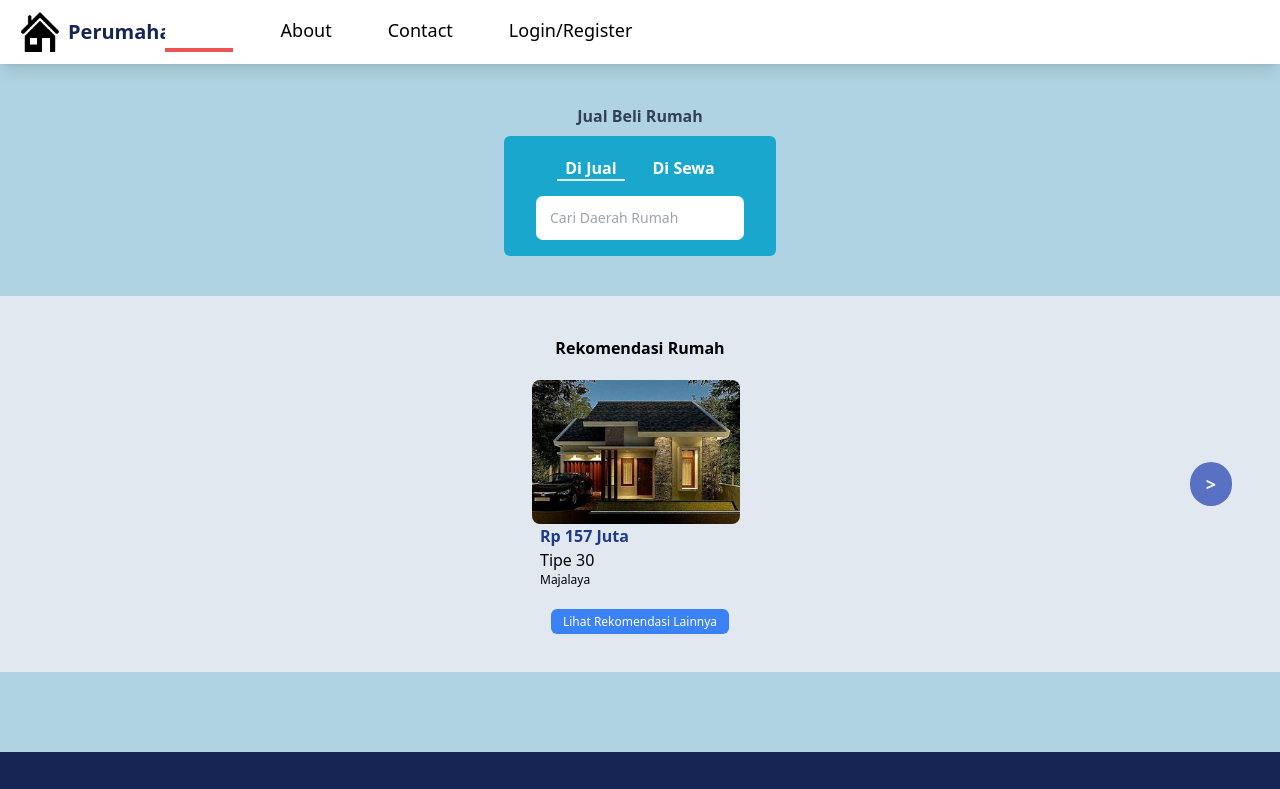
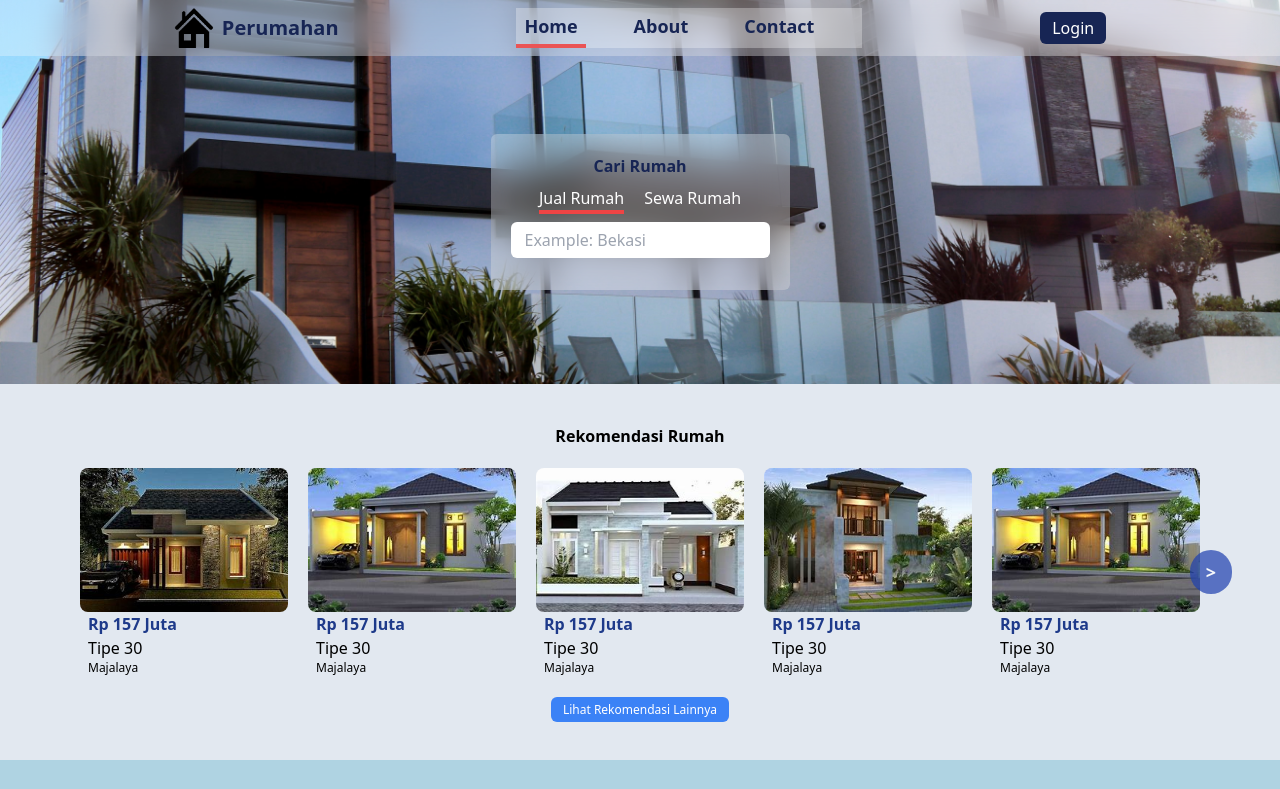
Before and after one commit to matiusdimas/web-perumahan-html, a website: page index.html in a window 1280 px wide. Shown: the top 789 px of the page. Drawn offline with Linux system fonts and the light colour scheme.

Commit message:
perubahan pada responsive dan navbar

```diff
--- a/index.html
+++ b/index.html
@@ -11,73 +11,74 @@
 </head>
 
 <body class="bg-white">
-    <!-- nav strt -->
-    <nav class="flex sticky top-0 z-[100] bg-white shadow-lg px-5 w-full py-3 items-center">
-        <div class="flex items-center gap-2">
+
+    <div class="h-96 w-full bg-bottom bg-cover bg-no-repeat grid place-items-center bg-[url('../img/pexels-expect-best-323780.jpg')]">
+        <div class="bg-transparent fixed top-0 z-[500] w-full  flex md:justify-center">
+            <nav class="bg-white/30 backdrop-blur-lg w-full  flex px-4 py-2 md:justify-evenly md:gap-5">
+                <div class="flex items-center gap-2 ">
                     <img class="w-10" src="./img/PERUMAHAN__1_-removebg-preview.png" alt="icon">
                     <h1 class="font-bold text-xl text-blue-950">Perumahan</h1>
                 </div>
-        <div id="hamburger" class="flex flex-col mt-1 gap-1 cursor-pointer lg:hidden absolute right-0 mr-12">
+                <div id="hamburger" class="flex flex-col mt-3 gap-1 cursor-pointer md:hidden absolute right-0 mr-12">
                     <span class="w-6 h-[3px] bg-black transition duration-300 ease-in-out origin-top-left "></span>
                     <span class="w-6 h-[3px] bg-black transition duration-300 ease-in-out"></span>
                     <span class="w-6 h-[3px] bg-black transition duration-300 ease-in-out origin-bottom-left"></span>
                 </div>
                 <div id="list-nav"
-            class="navnull absolute z-50 left-0 mt-[13rem] lg:mt-0 w-full  bg-white text-center lg:static lg:flex lg:opacity-100 lg:visible border-b-2 shadow-xl lg:shadow-none lg:border-b-0">
-            <ul class="lg:mr-10 lg:gap-x-10 lg:flex ">
+                    class="navnull absolute z-[500] left-0 mt-12 md:mt-0 w-full md:w-auto  bg-white/80 text-center md:static md:flex md:opacity-100 md:bg-transparent md:backdrop-blur-none md:visible md:shadow-none md:border-b-0 ">
+                    <ul class="md:gap-x-10 md:flex md:items-center">
                         <li>
                             <a href="#"
-                        class="text-lg text-white lg:border-b-4 lg:border-[#EA5455] px-2 py-1 block bg-blue-950 lg:bg-inherit 2xl:text-6xl">
+                                class="text-lg bg-blue-950 text-white md:border-b-4 md:border-[#EA5455] font-semibold px-2 py-1 block 2xl:text-6xl md:bg-transparent md:text-blue-950">
                                 Home
                             </a>
                         </li>
                         <li>
                             <a href="#"
-                        class="text-lg 2xl:text-6xl hover:bg-[#E4DCCF] hover:text-slate-900 lg:hover:border-b-4  px-2 py-1  block transition-all active:scale-95 active:opacity-80 lg:hover:bg-inherit lg:hover:text-white">
+                                class="text-lg 2xl:text-6xl hover:bg-[#E4DCCF] hover:text-slate-900 md:hover:border-b-4 md:hover:border-[#E4DCCF] md:hover:text-blue-950 px-2 py-1 block transition-all active:scale-95 active:opacity-80 md:hover:bg-inherit text-blue-950 font-semibold md:border-b-4 md:border-transparent">
                                 About
                             </a>
                         </li>
                         <li>
                             <a href="#"
-                        class="text-lg hover:bg-[#E4DCCF] hover:text-slate-900 2xl:text-6xl lg:hover:border-b-4  px-2 py-1  block transition-all active:scale-95 active:opacity-80 lg:hover:bg-inherit lg:hover:text-white">
+                                class="text-lg 2xl:text-6xl hover:bg-[#E4DCCF] hover:text-slate-900 md:hover:border-b-4 md:hover:border-[#E4DCCF] md:hover:text-blue-950 px-2 py-1 block transition-all active:scale-95 active:opacity-80 md:hover:bg-inherit text-blue-950 font-semibold md:border-b-4 md:border-transparent">
                                 Contact
                             </a>
                         </li>
                         <li>
                             <a href="./pages/login.html"
-                        class="text-lg hover:bg-[#E4DCCF] hover:text-slate-900 2xl:text-6xl lg:hover:border-b-4  px-2 py-1  block transition-all active:scale-95 active:opacity-80 lg:hover:bg-inherit lg:hover:text-white">
+                                class="text-lg 2xl:text-6xl hover:bg-[#E4DCCF] hover:text-slate-900 md:hover:border-b-4  px-2 py-1  block transition-all active:scale-95 active:opacity-80 md:hover:bg-inherit text-blue-950 font-semibold md:border-b-4 md:border-transparent  md:hidden">
                                 Login/Register
                             </a>
                         </li>
                     </ul>
                 </div>
+                <div class="flex items-center">
+                    <a href="./pages/login.html" class="hidden md:block text-white px-3 py-1 bg-blue-950 rounded-md duration-200 hover:opacity-80 active:opacity-100 active:scale-105 ">Login</a>
+                </div>
             </nav>
-    <!-- nav end -->
+        </div>
 
-    <!-- sect 1 s -->
-    <div class="grid justify-center py-10 bg-[#AFD3E2]">
-        <h1 class="text-center text-slate-700 mb-2 font-semibold">Jual Beli Rumah</h1>
-        <div class="bg-[#19A7CE] rounded-md px-8 py-5 grid justify-items-center gap-4">
-            <ul class="flex gap-5 text-white font-bold">
-                <li><a href="#" class="border-b-2 px-2">Di Jual</a></li>
-                <li><a href="#" class="px-2">Di Sewa</a></li>
-            </ul>
-            <div class="w-52">
-                <div class="relative h-10 w-full min-w-[200px]">
-                    <input type="search"
-                        class="w-full duration-[50ms] rounded-[7px] bg-white px-3 py-2.5 border-2 border-transparent text-sm outline outline-0 focus:border-2 focus:border-blue-900 focus:outline-0"
-                        placeholder="Cari Daerah Rumah" />
+        <div class="bg-white/30 backdrop-blur-lg text-white px-5 py-3 mt-10  rounded-md grid place-items-center ">
+            <h1 class="font-bold text-blue-950 my-2">Cari Rumah</h1>
+            <div class="flex gap-5 mb-2">
+                <p class="border-b-4 border-red-500">Jual Rumah</p>
+                <p>Sewa Rumah</p>
+            </div>
+            <div class="mb-5">
+                <input class="rounded-md px-3 py-1 focus:outline-none text-black border-2 border-transparent duration-150 focus:border-blue-950" type="search" placeholder="Example: Bekasi">
             </div>
         </div>
+
+
     </div>
-    </div>
-    <!-- sect 1 e -->
 
-    <!-- sect 2 s -->
-    <div class="grid justify-center py-10 bg-slate-200">
+
+    <!-- sect 2 rekomen rumah s -->
+    <div class="grid justify-center px-1 py-10 bg-slate-200">
         <div>
             <h1 class="text-center font-semibold mb-5">Rekomendasi Rumah</h1>
-            <div class="w-64 px-5 ">
+            <div class="w-full grid justify-center ">
                 <div id="content-gambar" class="flex w-full overflow-x-auto no-scrollbar gap-x-5 snap-mandatory snap-x scroll-smooth">
                     <div id="left-gambar"
                         class="absolute hidden z-[99]  left-12 self-center bg-blue-800 px-4 py-2 text-white  font-semibold cursor-pointer opacity-75 text-lg rounded-full transition-all hover:opacity-100 active:bg-blue-950 select-none" >
--- a/js.js
+++ b/js.js
@@ -15,12 +15,16 @@ const leftGambar = document.getElementById('left-gambar');
 const gambar = document.getElementById('content-gambar');
 
 gambar.onscroll = function () {
+
+    console.log(`iniSleft ${gambar.scrollLeft}`)
+    console.log(`iniSwidth ${gambar.scrollWidth}`)
+    console.log(`iniSclient ${gambar.clientWidth}`)
     if (gambar.scrollLeft == 0) {
         leftGambar.classList.add('hidden')
     } else {
         leftGambar.classList.remove('hidden')
     }
-    if (gambar.scrollLeft === (gambar.scrollWidth - gambar.clientWidth)) {
+    if (Math.ceil(gambar.scrollLeft) === (gambar.scrollWidth - gambar.clientWidth) || (Math.floor(gambar.scrollLeft) === (gambar.scrollWidth - gambar.clientWidth))) {
         rightGambar.classList.add('hidden')
     } else {
         rightGambar.classList.remove('hidden')
```
Also changed, not shown: dist/output.css, img/pexels-expect-best-323780.jpg (added). Lines whose indentation alone changed are shown as unchanged.
